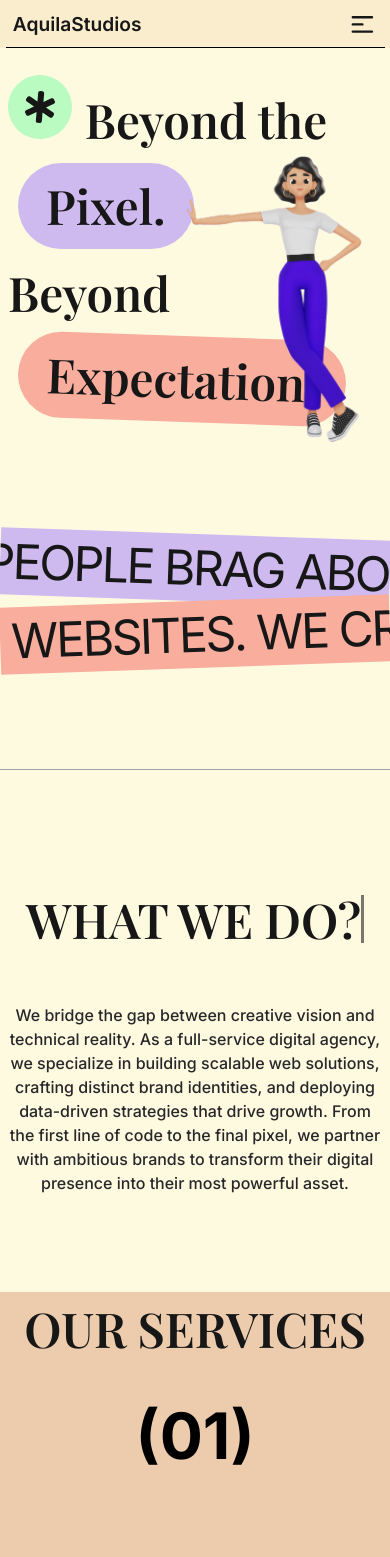
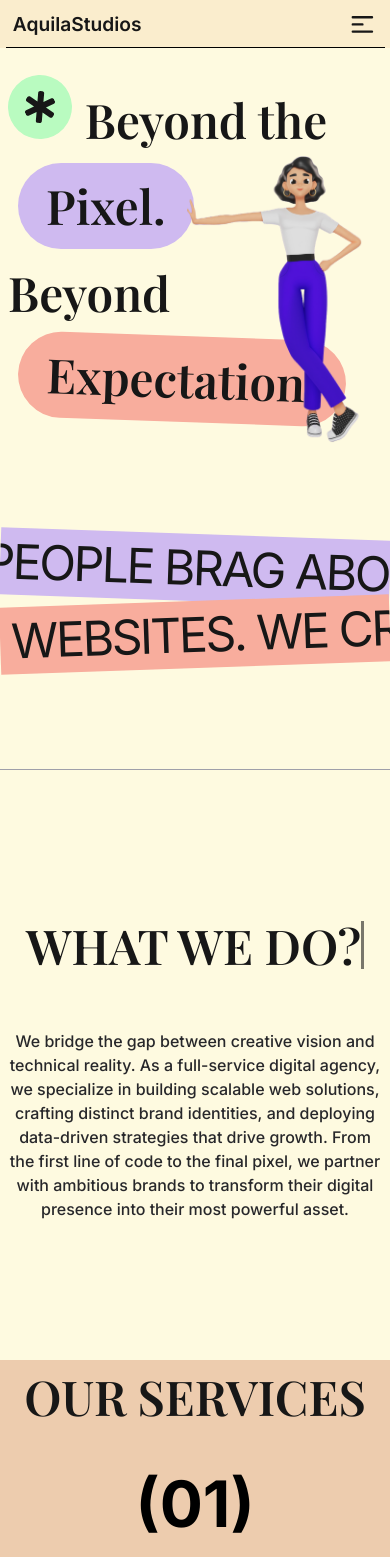
Before and after one commit to DevilPaddy/AquilaStudios, a Next.js app: page / in a window 390 px wide. Shown: the top 1557 px of the page. Built offline with nearby package versions, Linux system fonts and the light colour scheme.

Commit message:
some minor changes

```diff
--- a/app/globals.css
+++ b/app/globals.css
@@ -89,7 +89,7 @@ body {
   font-size: clamp(1rem, 2em + 1rem, 2rem);
   text-wrap: wrap;
   text-align: center;
-  font-weight: 500;
+  font-weight: 400;
 }
 
 
@@ -114,8 +114,8 @@ body {
 
 @media screen and (max-width: 767px) {
   .section2 {
-    margin-top: 1em;
-    height: 60vh;
+    margin-top: 0em;
+    height: 70vh;
   }
 
   .text-sec2 {
--- a/app/page.tsx
+++ b/app/page.tsx
@@ -12,7 +12,7 @@ export default function () {
     <section className="home-sec1">
       <HeroSec />
 
-      <div className="breaker w-screen h-px bg-zinc-400"></div>
+      <div className="breaker w-screen h-[0.7px] bg-zinc-400"></div>
       <section className="section2">
         <div className="text-sec2">
           <h6 className="title-txt-sec2">
```
